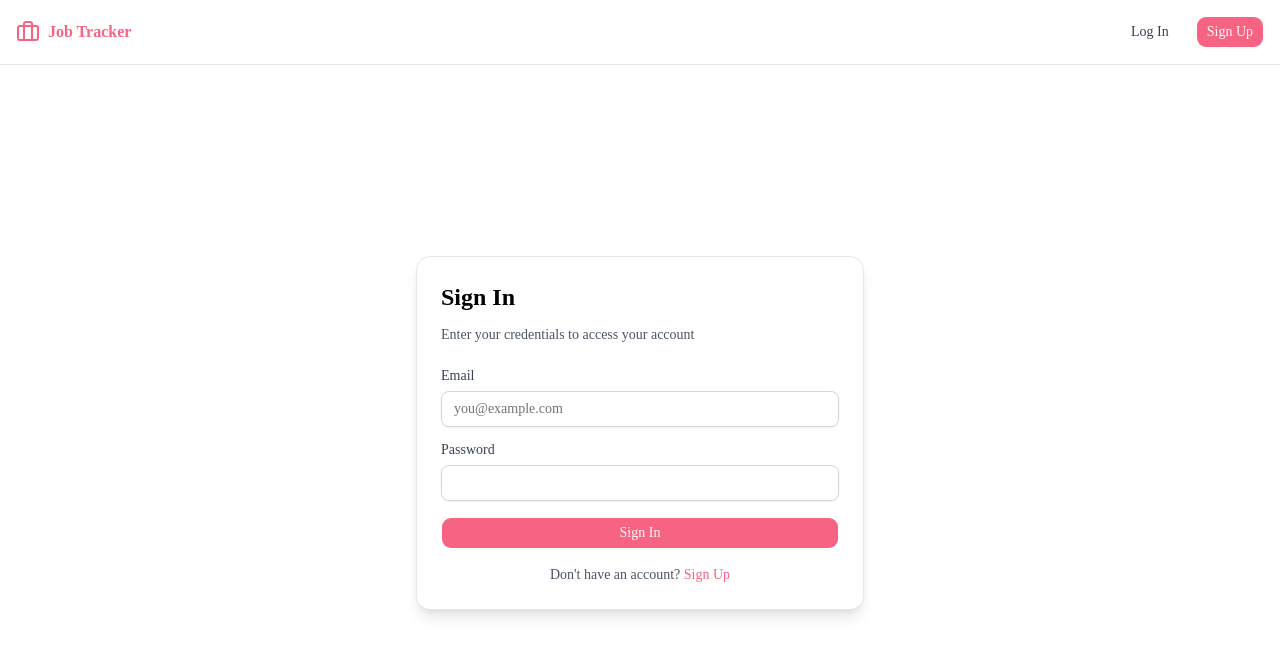
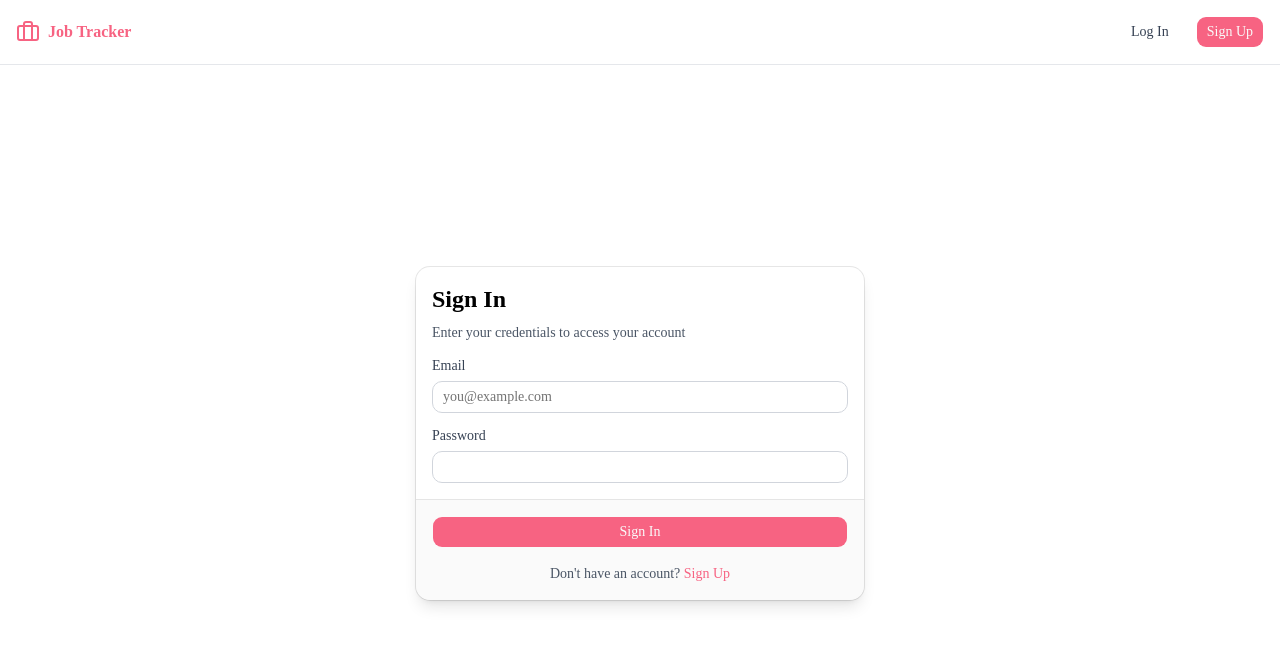
Before and after one commit to iroNomad/job-application-tracker, a Next.js app: page /sign-in in a window 1280 px wide. Shown: the top 656 px of the page. Built offline with nearby package versions, Linux system fonts and the light colour scheme.

Commit message:
feat: add sign-in and sign-up pages with form handling and authentication integration

```diff
--- /dev/null
+++ b/components/ui/card.tsx
@@ -0,0 +1,102 @@
+import * as React from "react"
+import { cn } from "cn"
+
+function Card({
+  className,
+  size = "default",
+  ...props
+}: React.ComponentProps<"div"> & { size?: "default" | "sm" }) {
+  return (
+    <div
+      data-slot="card"
+      data-size={size}
+      className={cn(
+        "group/card flex flex-col gap-(--card-spacing) overflow-hidden rounded-xl bg-card py-(--card-spacing) text-sm text-card-foreground ring-1 ring-foreground/10 [--card-spacing:--spacing(4)] has-data-[slot=card-footer]:pb-0 has-[>img:first-child]:pt-0 data-[size=sm]:[--card-spacing:--spacing(3)] data-[size=sm]:has-data-[slot=card-footer]:pb-0 *:[img:first-child]:rounded-t-xl *:[img:last-child]:rounded-b-xl",
+        className
+      )}
+      {...props}
+    />
+  )
+}
+
+function CardHeader({ className, ...props }: React.ComponentProps<"div">) {
+  return (
+    <div
+      data-slot="card-header"
+      className={cn(
+        "group/card-header @container/card-header grid auto-rows-min items-start gap-1 rounded-t-xl px-(--card-spacing) has-data-[slot=card-action]:grid-cols-[1fr_auto] has-data-[slot=card-description]:grid-rows-[auto_auto] [.border-b]:pb-(--card-spacing)",
+        className
+      )}
+      {...props}
+    />
+  )
+}
+
+function CardTitle({ className, ...props }: React.ComponentProps<"div">) {
+  return (
+    <div
+      data-slot="card-title"
+      className={cn(
+        "font-heading text-base leading-snug font-medium group-data-[size=sm]/card:text-sm",
+        className
+      )}
+      {...props}
+    />
+  )
+}
+
+function CardDescription({ className, ...props }: React.ComponentProps<"div">) {
+  return (
+    <div
+      data-slot="card-description"
+      className={cn("text-sm text-muted-foreground", className)}
+      {...props}
+    />
+  )
+}
+
+function CardAction({ className, ...props }: React.ComponentProps<"div">) {
+  return (
+    <div
+      data-slot="card-action"
+      className={cn(
+        "col-start-2 row-span-2 row-start-1 self-start justify-self-end",
+        className
+      )}
+      {...props}
+    />
+  )
+}
+
+function CardContent({ className, ...props }: React.ComponentProps<"div">) {
+  return (
+    <div
+      data-slot="card-content"
+      className={cn("px-(--card-spacing)", className)}
+      {...props}
+    />
+  )
+}
+
+function CardFooter({ className, ...props }: React.ComponentProps<"div">) {
+  return (
+    <div
+      data-slot="card-footer"
+      className={cn(
+        "flex items-center rounded-b-xl border-t bg-muted/50 p-(--card-spacing)",
+        className
+      )}
+      {...props}
+    />
+  )
+}
+
+export {
+  Card,
+  CardHeader,
+  CardFooter,
+  CardTitle,
+  CardAction,
+  CardDescription,
+  CardContent,
+}
--- /dev/null
+++ b/components/ui/input.tsx
@@ -0,0 +1,19 @@
+import * as React from "react"
+import { Input as InputPrimitive } from "@base-ui/react/input"
+import { cn } from "cn"
+
+function Input({ className, type, ...props }: React.ComponentProps<"input">) {
+  return (
+    <InputPrimitive
+      type={type}
+      data-slot="input"
+      className={cn(
+        "h-8 w-full min-w-0 rounded-lg border border-input bg-transparent px-2.5 py-1 text-base transition-colors outline-none file:inline-flex file:h-6 file:border-0 file:bg-transparent file:text-sm file:font-medium file:text-foreground placeholder:text-muted-foreground focus-visible:border-ring focus-visible:ring-3 focus-visible:ring-ring/50 disabled:pointer-events-none disabled:cursor-not-allowed disabled:bg-input/50 disabled:opacity-50 aria-invalid:border-destructive aria-invalid:ring-3 aria-invalid:ring-destructive/20 md:text-sm dark:bg-input/30 dark:disabled:bg-input/80 dark:aria-invalid:border-destructive/50 dark:aria-invalid:ring-destructive/40",
+        className
+      )}
+      {...props}
+    />
+  )
+}
+
+export { Input }
--- /dev/null
+++ b/components/ui/label.tsx
@@ -0,0 +1,19 @@
+"use client"
+
+import * as React from "react"
+import { cn } from "cn"
+
+function Label({ className, ...props }: React.ComponentProps<"label">) {
+  return (
+    <label
+      data-slot="label"
+      className={cn(
+        "flex items-center gap-2 text-sm leading-none font-medium select-none group-data-[disabled=true]:pointer-events-none group-data-[disabled=true]:opacity-50 peer-disabled:cursor-not-allowed peer-disabled:opacity-50",
+        className
+      )}
+      {...props}
+    />
+  )
+}
+
+export { Label }
```
